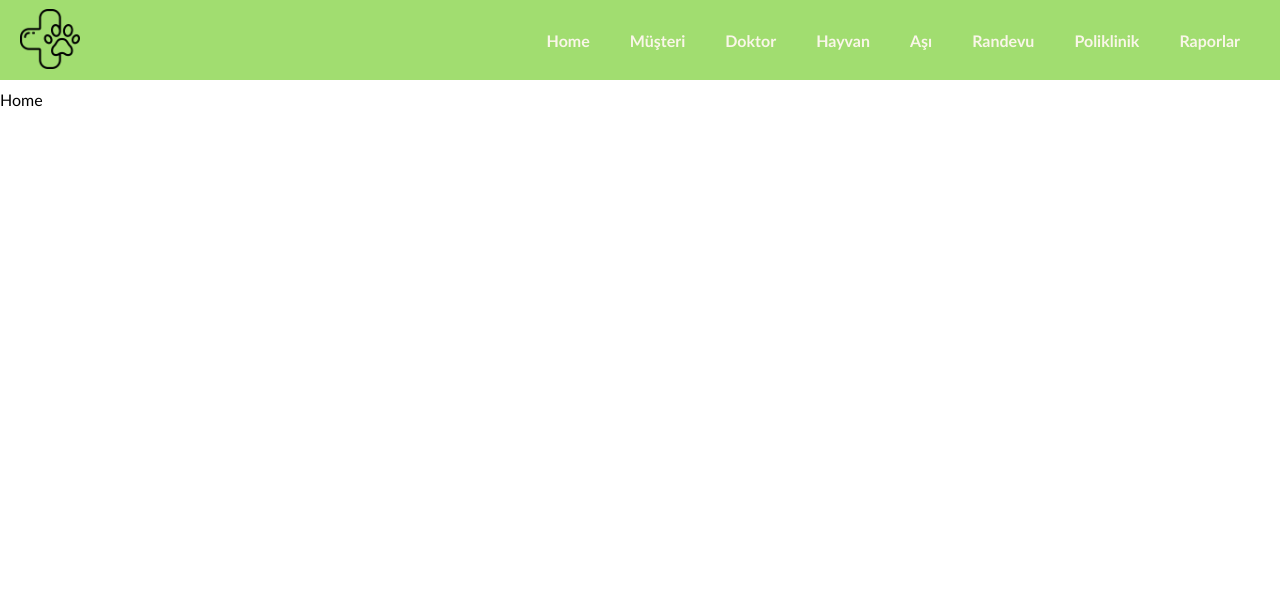
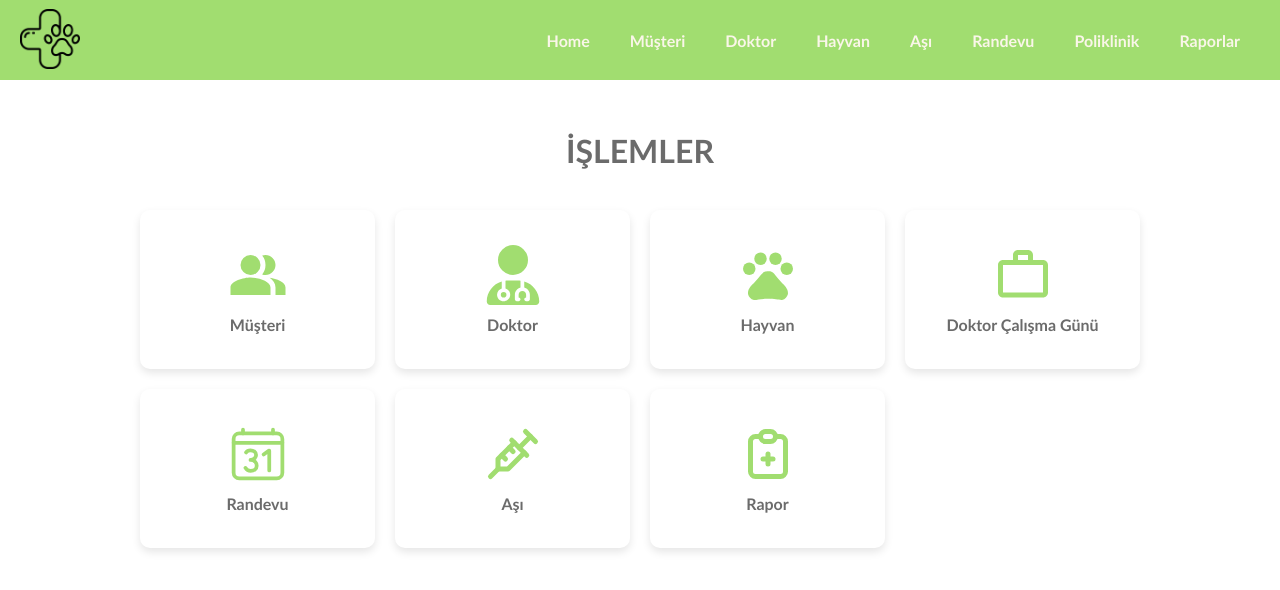
Before and after one commit to Busraademirr/VETAPP2, a React (Vite) app: page / in a window 1280 px wide. Shown: the top 590 px of the page. Built offline with nearby package versions, Linux system fonts and the light colour scheme.

Commit message:
home page and read me güncellendi

```diff
--- a/src/App.css
+++ b/src/App.css
@@ -5,6 +5,7 @@ body {
     font-family: 'Trebuchet MS', 'Lucida Sans Unicode', 'Lucida Grande', 'Lucida Sans', Arial, sans-serif;
     font-size: 16px;
     margin:0;
+    box-sizing: border-box;
 }
 
 .flex {
--- /dev/null
+++ b/src/HomePage/Home.css
@@ -0,0 +1,62 @@
+.home-container {
+    display: flex;
+    flex-direction: column;
+    align-items: center;
+    background-color: white;
+    padding: 20px;
+    min-height: 100vh;
+}
+h1 {
+    margin-bottom: 40px;
+    color: var(--darkgrey);
+}
+.icon-grid {
+    display: grid;
+    grid-template-columns: repeat(4, 1fr);
+    gap: 20px;
+    max-width: 1000px; /* Maksimum genişlik */
+    width: 100%;
+    justify-content: center;
+}
+.icon-item {
+    display: flex;
+    flex-direction: column;
+    align-items: center;
+    padding: 35px;
+    border-radius: 10px;
+    box-shadow: 0 4px 8px rgba(0, 0, 0, 0.1);
+}
+.icon {
+    font-size: 60px;
+    margin-bottom: 10px;
+    color: var(--green);
+    cursor: pointer;
+}
+h2 {
+    margin: 0;
+    font-size: 16px;
+    color: var(--darkgrey);
+}
+.icon-grid::after {
+    content: '';
+    display: block;
+    width: 100%;
+    grid-column: span 4;
+}
+@media (max-width: 1200px) {
+    .icon-grid {
+      grid-template-columns: repeat(3, 1fr);
+    }
+}
+
+@media (max-width: 900px) {
+    .icon-grid {
+      grid-template-columns: repeat(2, 1fr);
+    }
+}
+
+@media (max-width: 600px) {
+    .icon-grid {
+      grid-template-columns: repeat(1, 1fr);
+    }
+}
--- a/src/HomePage/Home.jsx
+++ b/src/HomePage/Home.jsx
@@ -1,9 +1,48 @@
-import React from 'react'
+import React from 'react';
+import { TbVaccine, TbReportMedical } from "react-icons/tb";
+import { MdPeopleAlt, MdPets, MdWorkOutline } from "react-icons/md";
+import { FaUserDoctor } from "react-icons/fa6";
+import { IoCalendarNumberOutline } from "react-icons/io5";
+import './Home.css'
+import { useNavigate } from 'react-router-dom';
 
 function Home() {
+const navigate = useNavigate();
   return (
-    <div>Home</div>
-  )
+    <div className="home-container">
+      <h1>İŞLEMLER</h1>
+      <div className="icon-grid">
+        <div className="icon-item">
+          <MdPeopleAlt className="icon" onClick={()=> navigate("/customers")}/>
+          <h2>Müşteri</h2>
+        </div>
+        <div className="icon-item">
+          <FaUserDoctor className="icon"
+          onClick={()=> navigate("/doctors")}/>
+          <h2>Doktor</h2>
+        </div>
+        <div className="icon-item">
+          <MdPets className="icon" onClick={()=> navigate("/animals")}/>
+          <h2>Hayvan</h2>
+        </div>
+        <div className="icon-item">
+          <MdWorkOutline className="icon" onClick={()=> navigate("/doctor-available-dates")}/>
+          <h2>Doktor Çalışma Günü</h2>
+        </div>
+        <div className="icon-item">
+          <IoCalendarNumberOutline className="icon" onClick={()=> navigate("/appointments")}/>
+          <h2>Randevu</h2>
+        </div>
+        <div className="icon-item">
+          <TbVaccine className="icon" onClick={()=> navigate("/vaccinations")}/>
+          <h2>Aşı</h2>
+        </div>
+        <div className="icon-item">
+          <TbReportMedical className="icon" onClick={()=> navigate("/reports")}/>
+          <h2>Rapor</h2>
+        </div>
+      </div>
+    </div>
+  );
 }
-
 export default Home
```
Also changed, not shown: 1 other file (tests, documents, lock files or other folders).
